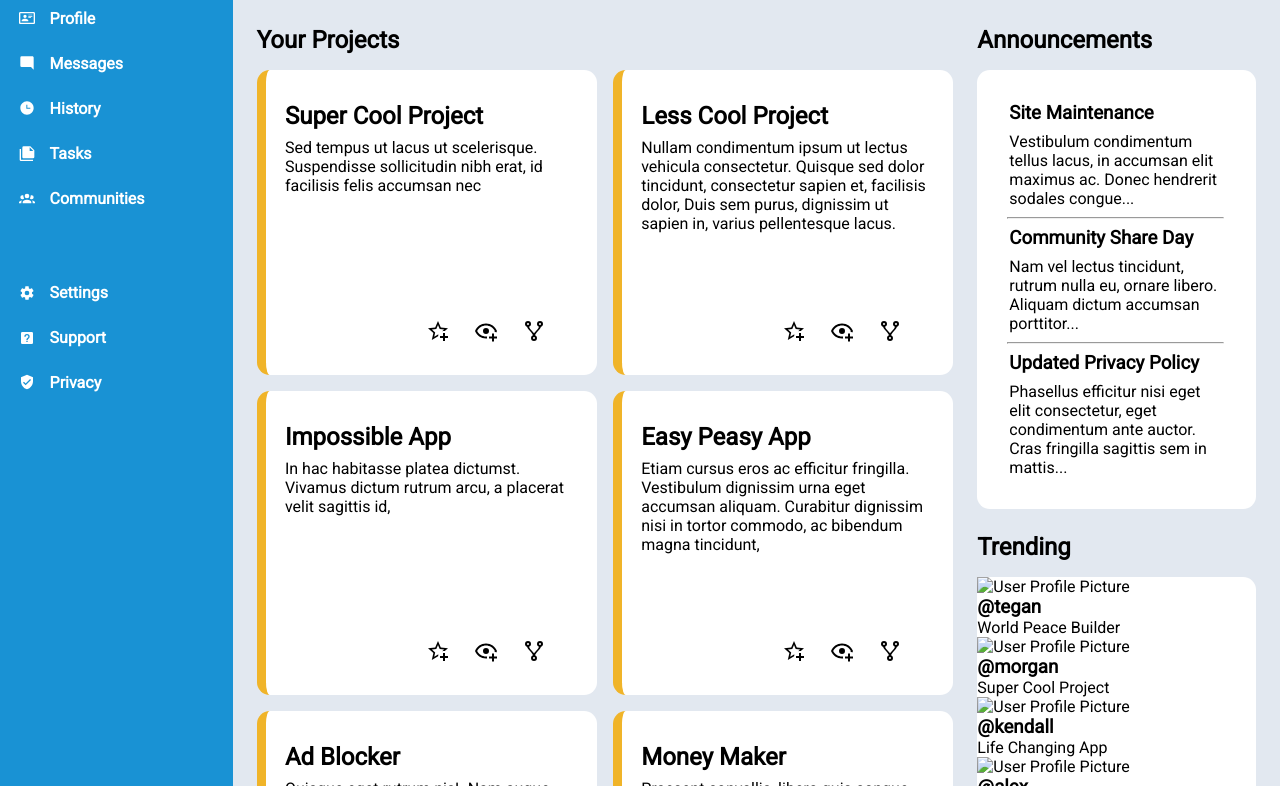
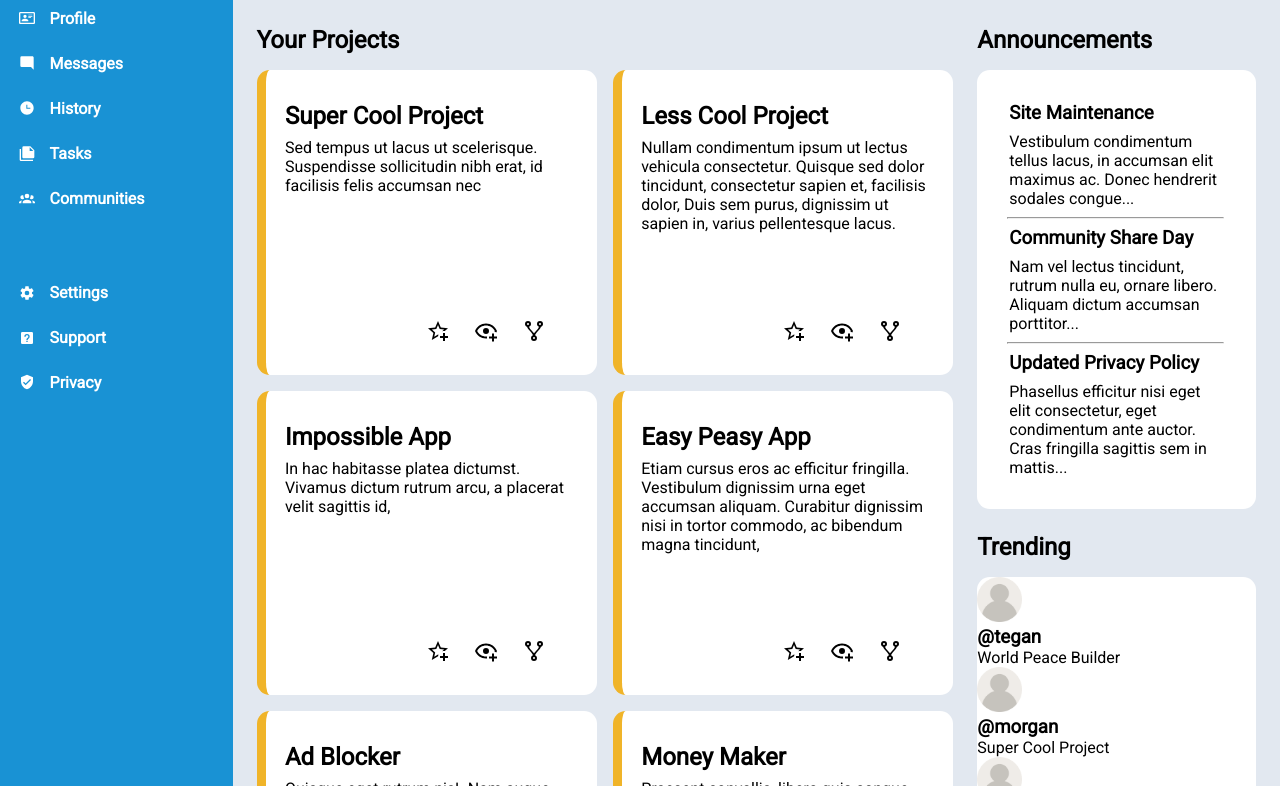
Before and after one commit to dooory/odin-admin-dashboard, a plain HTML site: page index.html in a window 1280 px wide. Shown: the part 166-952 px from the top of the page. Drawn offline with Linux system fonts and the light colour scheme.

Commit message:
add profile pictures in trending container

```diff
--- a/index.html
+++ b/index.html
@@ -291,7 +291,8 @@
 
 				<div class="trending-container">
 					<div class="container-item">
-						<img src="" alt="User Profile Picture">
+						<img src="resources/images/ProfilePicture.png"
+							 alt="User Profile Picture">
 
 						<div class="user-info">
 							<h3 class="user-name">@tegan</h3>
@@ -300,7 +301,8 @@
 					</div>
 
 					<div class="container-item">
-						<img src="" alt="User Profile Picture">
+						<img src="resources/images/ProfilePicture.png"
+							 alt="User Profile Picture">
 
 						<div class="user-info">
 							<h3 class="user-name">@morgan</h3>
@@ -309,7 +311,8 @@
 					</div>
 
 					<div class="container-item">
-						<img src="" alt="User Profile Picture">
+						<img src="resources/images/ProfilePicture.png"
+							 alt="User Profile Picture">
 
 						<div class="user-info">
 							<h3 class="user-name">@kendall</h3>
@@ -318,7 +321,8 @@
 					</div>
 
 					<div class="container-item">
-						<img src="" alt="User Profile Picture">
+						<img src="resources/images/ProfilePicture.png"
+							 alt="User Profile Picture">
 
 						<div class="user-info">
 							<h3 class="user-name">@alex</h3>
--- a/style.css
+++ b/style.css
@@ -264,3 +264,7 @@ body {
 .trending {
 	grid-area: trending;
 }
+
+.container-item img {
+	max-height: 5ch;
+}
```
